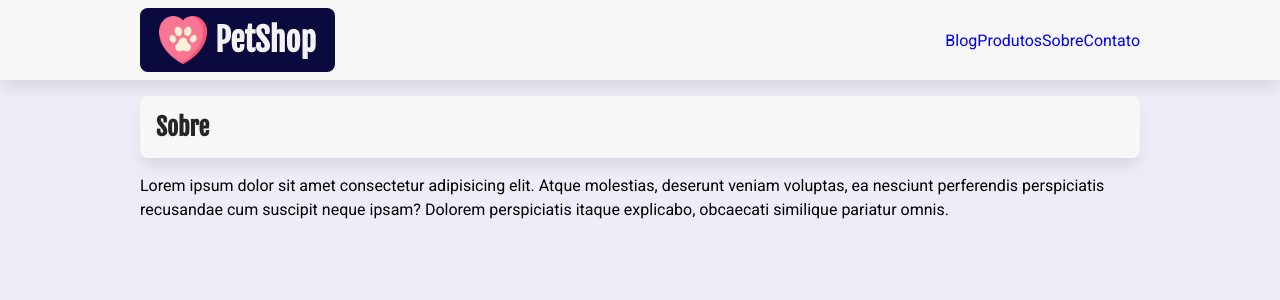
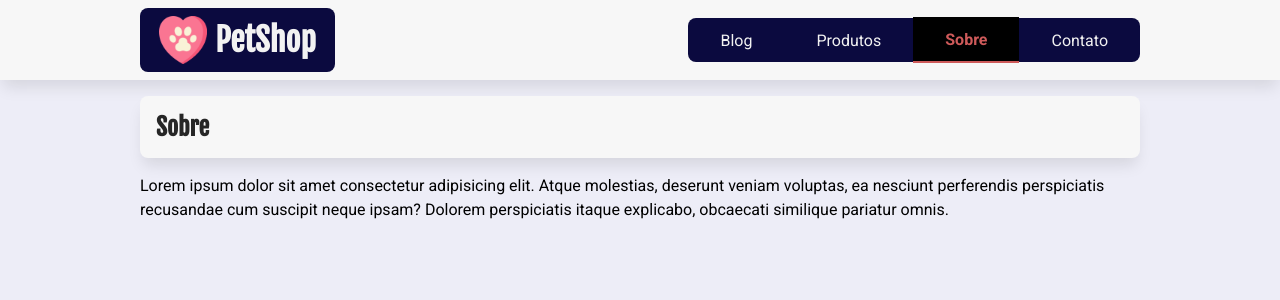
Before and after one commit to PauloHenrique00-tech/petshop, a Next.js app: page /sobre in a window 1280 px wide. Shown: the top 300 px of the page. Built offline with nearby package versions, Linux system fonts and the light colour scheme.

Commit message:
Aplica `use client` e usePathName

```diff
--- /dev/null
+++ b/src/components/Menu.module.css
@@ -0,0 +1,45 @@
+.menu {
+  display: flex;
+  justify-content: center;
+  align-items: center;
+
+  .ativo {
+    font-weight: bold;
+    color: rgb(206, 90, 90);
+    border-bottom: 2px solid currentColor;
+  }
+
+  a {
+    text-decoration: none;
+    background-color: var(--cor-primaria-fundo);
+    color: var(--cor-primaria);
+    padding: 0.8rem 1rem;
+  }
+
+  a:first-child {
+    border-top-left-radius: 0.5rem;
+    border-bottom-left-radius: 0.5rem;
+  }
+
+  a:last-child {
+    border-top-right-radius: 0.5rem;
+    border-bottom-right-radius: 0.5rem;
+  }
+
+  a:hover,
+  a:focus {
+    background-color: var(--cor-primaria-fundo-hover);
+    color: var(--cor-primaria-hover);
+  }
+
+  a.ativo {
+    background-color: black;
+  }
+
+  @media screen and (min-width: 700px) {
+    a {
+      padding-left: 2rem;
+      padding-right: 2rem;
+    }
+  }
+}
--- a/src/components/Menu.tsx
+++ b/src/components/Menu.tsx
@@ -1,12 +1,35 @@
+"use client";
+
 import Link from "next/link";
+import { usePathname } from "next/navigation";
+import estilos from "./Menu.module.css";
 
 export default function Menu() {
+  const pathname = usePathname();
+
   return (
-    <nav>
-      <Link href="/">Blog</Link>
-      <Link href="/produtos">Produtos</Link>
-      <Link href="/sobre">Sobre</Link>
-      <Link href="/contato">Contato</Link>
+    <nav className={estilos.menu}>
+      <Link href="/" className={pathname === "/" ? estilos.ativo : ""}>
+        Blog
+      </Link>
+      <Link
+        href="/produtos"
+        className={pathname === "/produtos" ? estilos.ativo : ""}
+      >
+        Produtos
+      </Link>
+      <Link
+        href="/sobre"
+        className={pathname === "/sobre" ? estilos.ativo : ""}
+      >
+        Sobre
+      </Link>
+      <Link
+        href="/contato"
+        className={pathname === "/contato" ? estilos.ativo : ""}
+      >
+        Contato
+      </Link>
     </nav>
   );
 }
```
